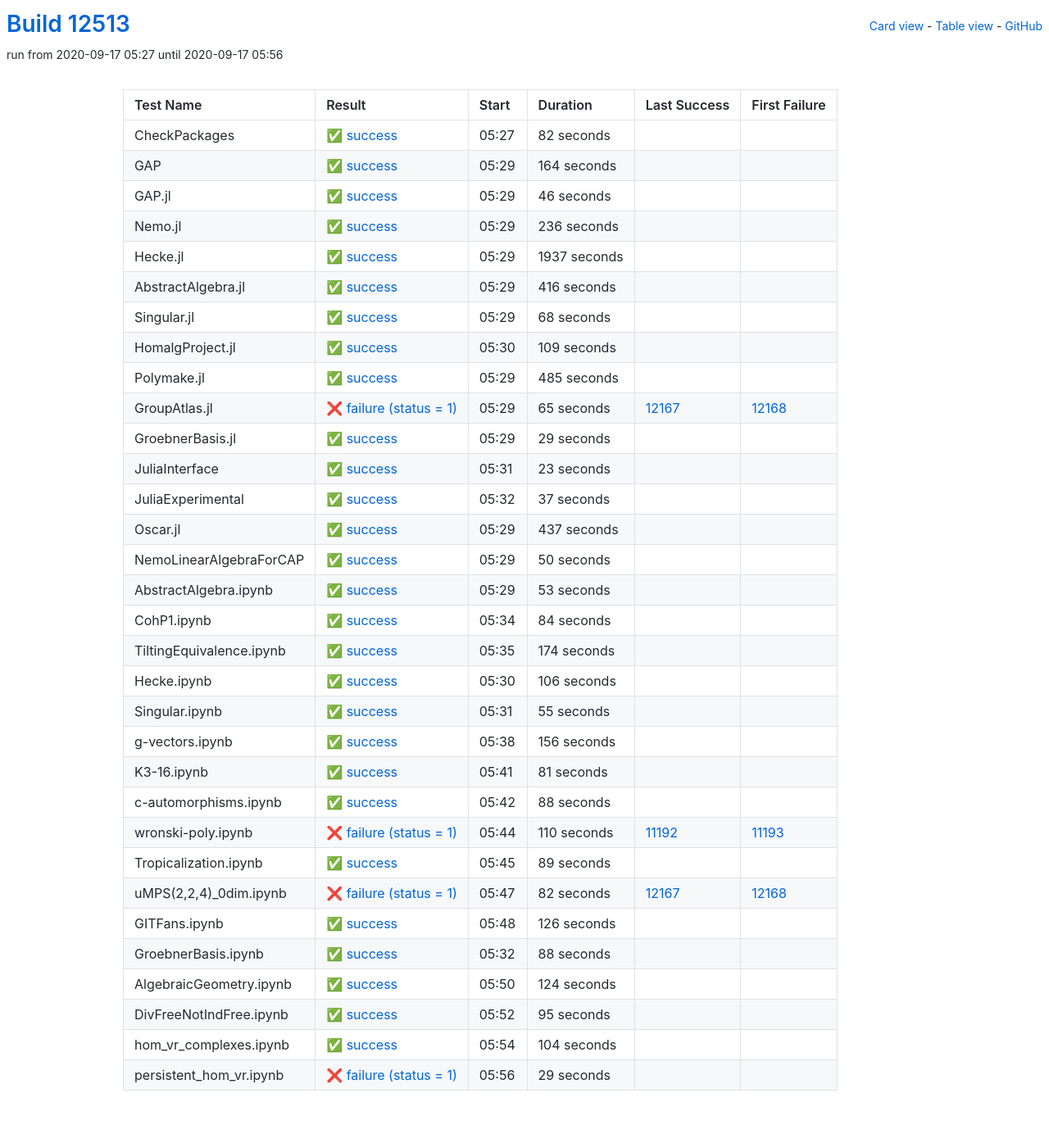
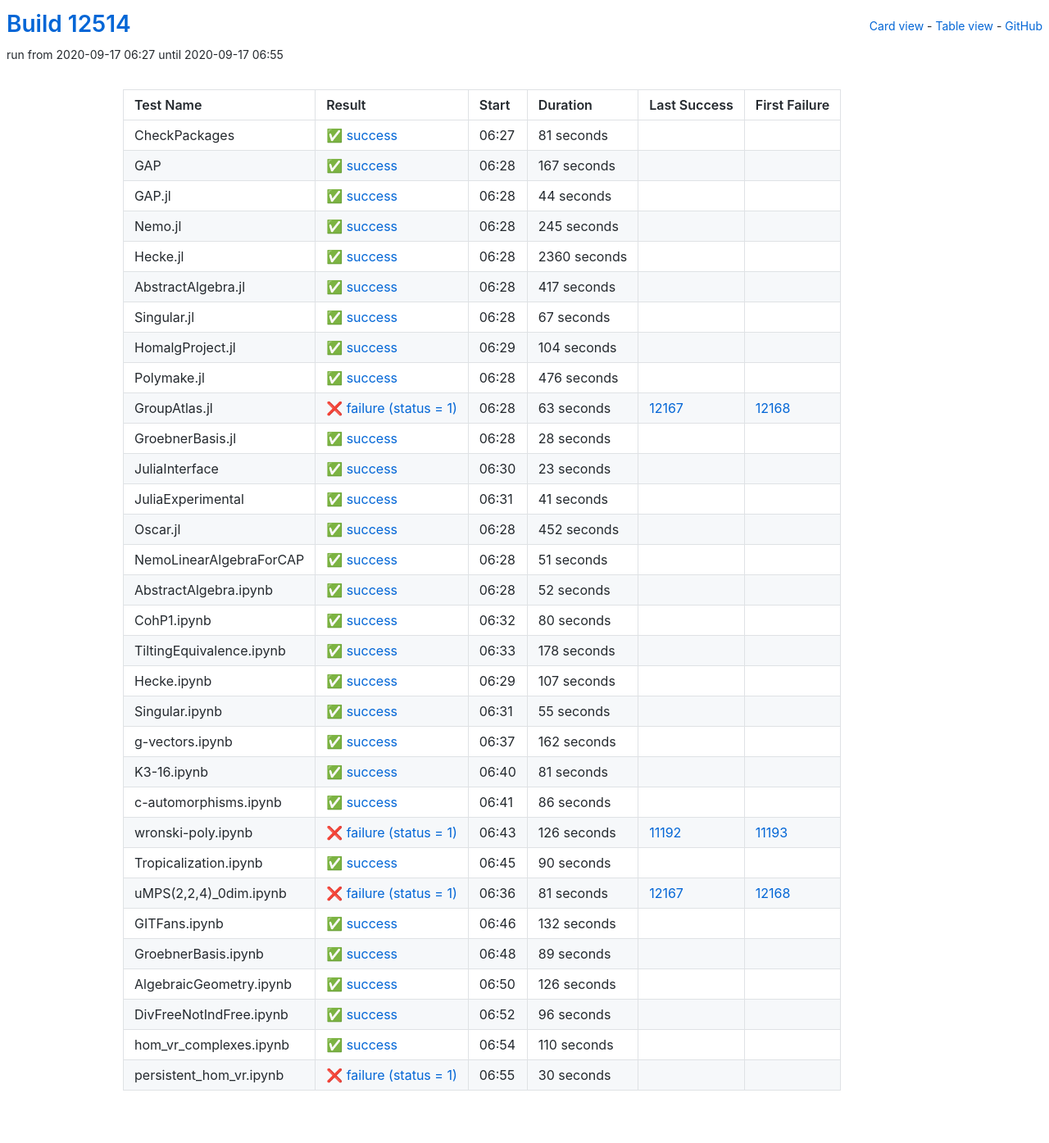
Before and after one commit to oscar-system/oscar-ci-status, a Jekyll site: the page built from table.html, in a window 1280 px wide. Shown: the whole page at 82% size. Built offline with Jekyll 4.4.1, drawn with Linux system fonts in a browser that asks for light colours.

Commit message:
Build #12514

```diff
--- a/_data/ci.yml
+++ b/_data/ci.yml
@@ -1,6 +1,6 @@
 ---
-build: 12513
-build_url: https://oscarci.mathematik.uni-kl.de/job/oscar/12513/
+build: 12514
+build_url: https://oscarci.mathematik.uni-kl.de/job/oscar/12514/
 job: oscar
 organization: oscar-system
 repo: oscar-ci-status
@@ -8,140 +8,140 @@ repourl: https://github.com/oscar-system/oscar-ci-status
 tests:
 - name: CheckPackages
   id: checkpackages
-  log: https://oscarci.mathematik.uni-kl.de/job/oscar/12513/artifact/logs/build-12513/CheckPackages.log
-  start: 2020-09-17 05:27
+  log: https://oscarci.mathematik.uni-kl.de/job/oscar/12514/artifact/logs/build-12514/CheckPackages.log
+  start: 2020-09-17 06:27
   success: true
   exitcode: 0
   status: success
-  duration: 82
+  duration: 81
   last_success: false
   last_success_url:
   first_failure: false
   first_failure_url:
 - name: GAP
   id: gap
-  log: https://oscarci.mathematik.uni-kl.de/job/oscar/12513/artifact/logs/build-12513/GAP.log
-  start: 2020-09-17 05:29
+  log: https://oscarci.mathematik.uni-kl.de/job/oscar/12514/artifact/logs/build-12514/GAP.log
+  start: 2020-09-17 06:28
   success: true
   exitcode: 0
   status: success
-  duration: 164
+  duration: 167
   last_success: false
   last_success_url:
   first_failure: false
   first_failure_url:
 - name: GAP.jl
   id: gap-jl
-  log: https://oscarci.mathematik.uni-kl.de/job/oscar/12513/artifact/logs/build-12513/GAP.jl.log
-  start: 2020-09-17 05:29
+  log: https://oscarci.mathematik.uni-kl.de/job/oscar/12514/artifact/logs/build-12514/GAP.jl.log
+  start: 2020-09-17 06:28
   success: true
   exitcode: 0
   status: success
-  duration: 46
+  duration: 44
   last_success: false
   last_success_url:
   first_failure: false
   first_failure_url:
 - name: Nemo.jl
   id: nemo-jl
-  log: https://oscarci.mathematik.uni-kl.de/job/oscar/12513/artifact/logs/build-12513/Nemo.jl.log
-  start: 2020-09-17 05:29
+  log: https://oscarci.mathematik.uni-kl.de/job/oscar/12514/artifact/logs/build-12514/Nemo.jl.log
+  start: 2020-09-17 06:28
   success: true
   exitcode: 0
   status: success
-  duration: 236
+  duration: 245
   last_success: false
   last_success_url:
   first_failure: false
   first_failure_url:
 - name: Hecke.jl
   id: hecke-jl
-  log: https://oscarci.mathematik.uni-kl.de/job/oscar/12513/artifact/logs/build-12513/Hecke.jl.log
-  start: 2020-09-17 05:29
+  log: https://oscarci.mathematik.uni-kl.de/job/oscar/12514/artifact/logs/build-12514/Hecke.jl.log
+  start: 2020-09-17 06:28
   success: true
   exitcode: 0
   status: success
-  duration: 1937
+  duration: 2360
   last_success: false
   last_success_url:
   first_failure: false
   first_failure_url:
 - name: AbstractAlgebra.jl
   id: abstractalgebra-jl
-  log: https://oscarci.mathematik.uni-kl.de/job/oscar/12513/artifact/logs/build-12513/AbstractAlgebra.jl.log
-  start: 2020-09-17 05:29
+  log: https://oscarci.mathematik.uni-kl.de/job/oscar/12514/artifact/logs/build-12514/AbstractAlgebra.jl.log
+  start: 2020-09-17 06:28
   success: true
   exitcode: 0
   status: success
-  duration: 416
+  duration: 417
   last_success: false
   last_success_url:
   first_failure: false
   first_failure_url:
 - name: Singular.jl
   id: singular-jl
-  log: https://oscarci.mathematik.uni-kl.de/job/oscar/12513/artifact/logs/build-12513/Singular.jl.log
-  start: 2020-09-17 05:29
+  log: https://oscarci.mathematik.uni-kl.de/job/oscar/12514/artifact/logs/build-12514/Singular.jl.log
+  start: 2020-09-17 06:28
   success: true
   exitcode: 0
   status: success
-  duration: 68
+  duration: 67
   last_success: false
   last_success_url:
   first_failure: false
   first_failure_url:
 - name: HomalgProject.jl
   id: homalgproject-jl
-  log: https://oscarci.mathematik.uni-kl.de/job/oscar/12513/artifact/logs/build-12513/HomalgProject.jl.log
-  start: 2020-09-17 05:30
+  log: https://oscarci.mathematik.uni-kl.de/job/oscar/12514/artifact/logs/build-12514/HomalgProject.jl.log
+  start: 2020-09-17 06:29
   success: true
   exitcode: 0
   status: success
-  duration: 109
+  duration: 104
   last_success: false
   last_success_url:
   first_failure: false
   first_failure_url:
 - name: Polymake.jl
   id: polymake-jl
-  log: https://oscarci.mathematik.uni-kl.de/job/oscar/12513/artifact/logs/build-12513/Polymake.jl.log
-  start: 2020-09-17 05:29
+  log: https://oscarci.mathematik.uni-kl.de/job/oscar/12514/artifact/logs/build-12514/Polymake.jl.log
+  start: 2020-09-17 06:28
   success: true
   exitcode: 0
   status: success
-  duration: 485
+  duration: 476
   last_success: false
   last_success_url:
   first_failure: false
   first_failure_url:
 - name: GroupAtlas.jl
   id: groupatlas-jl
-  log: https://oscarci.mathematik.uni-kl.de/job/oscar/12513/artifact/logs/build-12513/GroupAtlas.jl.log
-  start: 2020-09-17 05:29
+  log: https://oscarci.mathematik.uni-kl.de/job/oscar/12514/artifact/logs/build-12514/GroupAtlas.jl.log
+  start: 2020-09-17 06:28
   success: false
   exitcode: 1
   status: failure
-  duration: 65
+  duration: 63
   last_success: 12167
   last_success_url: https://oscarci.mathematik.uni-kl.de/job/oscar/12167/
   first_failure: 12168
   first_failure_url: https://oscarci.mathematik.uni-kl.de/job/oscar/12168/
 - name: GroebnerBasis.jl
   id: groebnerbasis-jl
-  log: https://oscarci.mathematik.uni-kl.de/job/oscar/12513/artifact/logs/build-12513/GroebnerBasis.jl.log
-  start: 2020-09-17 05:29
+  log: https://oscarci.mathematik.uni-kl.de/job/oscar/12514/artifact/logs/build-12514/GroebnerBasis.jl.log
+  start: 2020-09-17 06:28
   success: true
   exitcode: 0
   status: success
-  duration: 29
+  duration: 28
   last_success: false
   last_success_url:
   first_failure: false
   first_failure_url:
 - name: JuliaInterface
   id: juliainterface
-  log: https://oscarci.mathematik.uni-kl.de/job/oscar/12513/artifact/logs/build-12513/JuliaInterface.log
-  start: 2020-09-17 05:31
+  log: https://oscarci.mathematik.uni-kl.de/job/oscar/12514/artifact/logs/build-12514/JuliaInterface.log
+  start: 2020-09-17 06:30
   success: true
   exitcode: 0
   status: success
@@ -152,92 +152,92 @@ tests:
   first_failure_url:
 - name: JuliaExperimental
   id: juliaexperimental
-  log: https://oscarci.mathematik.uni-kl.de/job/oscar/12513/artifact/logs/build-12513/JuliaExperimental.log
-  start: 2020-09-17 05:32
+  log: https://oscarci.mathematik.uni-kl.de/job/oscar/12514/artifact/logs/build-12514/JuliaExperimental.log
+  start: 2020-09-17 06:31
   success: true
   exitcode: 0
   status: success
-  duration: 37
+  duration: 41
   last_success: false
   last_success_url:
   first_failure: false
   first_failure_url:
 - name: Oscar.jl
   id: oscar-jl
-  log: https://oscarci.mathematik.uni-kl.de/job/oscar/12513/artifact/logs/build-12513/Oscar.jl.log
-  start: 2020-09-17 05:29
+  log: https://oscarci.mathematik.uni-kl.de/job/oscar/12514/artifact/logs/build-12514/Oscar.jl.log
+  start: 2020-09-17 06:28
   success: true
   exitcode: 0
   status: success
-  duration: 437
+  duration: 452
   last_success: false
   last_success_url:
   first_failure: false
   first_failure_url:
 - name: NemoLinearAlgebraForCAP
   id: nemolinearalgebraforcap
-  log: https://oscarci.mathematik.uni-kl.de/job/oscar/12513/artifact/logs/build-12513/NemoLinearAlgebraForCAP.log
-  start: 2020-09-17 05:29
+  log: https://oscarci.mathematik.uni-kl.de/job/oscar/12514/artifact/logs/build-12514/NemoLinearAlgebraForCAP.log
+  start: 2020-09-17 06:28
   success: true
   exitcode: 0
   status: success
-  duration: 50
+  duration: 51
   last_success: false
   last_success_url:
   first_failure: false
   first_failure_url:
 - name: AbstractAlgebra.ipynb
   id: abstractalgebra-ipynb
-  log: https://oscarci.mathematik.uni-kl.de/job/oscar/12513/artifact/logs/build-12513/AbstractAlgebra.ipynb.log
-  start: 2020-09-17 05:29
+  log: https://oscarci.mathematik.uni-kl.de/job/oscar/12514/artifact/logs/build-12514/AbstractAlgebra.ipynb.log
+  start: 2020-09-17 06:28
   success: true
   exitcode: 0
   status: success
-  duration: 53
+  duration: 52
   last_success: false
   last_success_url:
   first_failure: false
   first_failure_url:
 - name: CohP1.ipynb
   id: cohp1-ipynb
-  log: https://oscarci.mathematik.uni-kl.de/job/oscar/12513/artifact/logs/build-12513/CohP1.ipynb.log
-  start: 2020-09-17 05:34
+  log: https://oscarci.mathematik.uni-kl.de/job/oscar/12514/artifact/logs/build-12514/CohP1.ipynb.log
+  start: 2020-09-17 06:32
   success: true
   exitcode: 0
   status: success
-  duration: 84
+  duration: 80
   last_success: false
   last_success_url:
   first_failure: false
   first_failure_url:
 - name: TiltingEquivalence.ipynb
   id: tiltingequivalence-ipynb
-  log: https://oscarci.mathematik.uni-kl.de/job/oscar/12513/artifact/logs/build-12513/TiltingEquivalence.ipynb.log
-  start: 2020-09-17 05:35
+  log: https://oscarci.mathematik.uni-kl.de/job/oscar/12514/artifact/logs/build-12514/TiltingEquivalence.ipynb.log
+  start: 2020-09-17 06:33
   success: true
   exitcode: 0
   status: success
-  duration: 174
+  duration: 178
   last_success: false
   last_success_url:
   first_failure: false
   first_failure_url:
 - name: Hecke.ipynb
   id: hecke-ipynb
-  log: https://oscarci.mathematik.uni-kl.de/job/oscar/12513/artifact/logs/build-12513/Hecke.ipynb.log
-  start: 2020-09-17 05:30
+  log: https://oscarci.mathematik.uni-kl.de/job/oscar/12514/artifact/logs/build-12514/Hecke.ipynb.log
+  start: 2020-09-17 06:29
   success: true
   exitcode: 0
   status: success
-  duration: 106
+  duration: 107
   last_success: false
   last_success_url:
   first_failure: false
   first_failure_url:
 - name: Singular.ipynb
   id: singular-ipynb
-  log: https://oscarci.mathematik.uni-kl.de/job/oscar/12513/artifact/logs/build-12513/Singular.ipynb.log
-  start: 2020-09-17 05:31
+  log: https://oscarci.mathematik.uni-kl.de/job/oscar/12514/artifact/logs/build-12514/Singular.ipynb.log
+  start: 2020-09-17 06:31
   success: true
   exitcode: 0
   status: success
@@ -248,20 +248,20 @@ tests:
   first_failure_url:
 - name: g-vectors.ipynb
   id: g-vectors-ipynb
-  log: https://oscarci.mathematik.uni-kl.de/job/oscar/12513/artifact/logs/build-12513/g-vectors.ipynb.log
-  start: 2020-09-17 05:38
+  log: https://oscarci.mathematik.uni-kl.de/job/oscar/12514/artifact/logs/build-12514/g-vectors.ipynb.log
+  start: 2020-09-17 06:37
   success: true
   exitcode: 0
   status: success
-  duration: 156
+  duration: 162
   last_success: false
   last_success_url:
   first_failure: false
   first_failure_url:
 - name: K3-16.ipynb
   id: k3-16-ipynb
-  log: https://oscarci.mathematik.uni-kl.de/job/oscar/12513/artifact/logs/build-12513/K3-16.ipynb.log
-  start: 2020-09-17 05:41
+  log: https://oscarci.mathematik.uni-kl.de/job/oscar/12514/artifact/logs/build-12514/K3-16.ipynb.log
+  start: 2020-09-17 06:40
   success: true
   exitcode: 0
   status: success
@@ -272,32 +272,68 @@ tests:
   first_failure_url:
 - name: c-automorphisms.ipynb
   id: c-automorphisms-ipynb
-  log: https://oscarci.mathematik.uni-kl.de/job/oscar/12513/artifact/logs/build-12513/c-automorphisms.ipynb.log
-  start: 2020-09-17 05:42
+  log: https://oscarci.mathematik.uni-kl.de/job/oscar/12514/artifact/logs/build-12514/c-automorphisms.ipynb.log
+  start: 2020-09-17 06:41
   success: true
   exitcode: 0
   status: success
-  duration: 88
+  duration: 86
   last_success: false
   last_success_url:
   first_failure: false
   first_failure_url:
 - name: wronski-poly.ipynb
   id: wronski-poly-ipynb
-  log: https://oscarci.mathematik.uni-kl.de/job/oscar/12513/artifact/logs/build-12513/wronski-poly.ipynb.log
-  start: 2020-09-17 05:44
+  log: https://oscarci.mathematik.uni-kl.de/job/oscar/12514/artifact/logs/build-12514/wronski-poly.ipynb.log
+  start: 2020-09-17 06:43
   success: false
   exitcode: 1
   status: failure
-  duration: 110
+  duration: 126
   last_success: 11192
   last_success_url: https://oscarci.mathematik.uni-kl.de/job/oscar/11192/
   first_failure: 11193
   first_failure_url: https://oscarci.mathematik.uni-kl.de/job/oscar/11193/
 - name: Tropicalization.ipynb
   id: tropicalization-ipynb
-  log: https://oscarci.mathematik.uni-kl.de/job/oscar/12513/artifact/logs/build-12513/Tropicalization.ipynb.log
-  start: 2020-09-17 05:45
+  log: https://oscarci.mathematik.uni-kl.de/job/oscar/12514/artifact/logs/build-12514/Tropicalization.ipynb.log
+  start: 2020-09-17 06:45
+  success: true
+  exitcode: 0
+  status: success
+  duration: 90
+  last_success: false
+  last_success_url:
+  first_failure: false
+  first_failure_url:
+- name: uMPS(2,2,4)_0dim.ipynb
+  id: umps-2-2-4-0dim-ipynb
+  log: https://oscarci.mathematik.uni-kl.de/job/oscar/12514/artifact/logs/build-12514/uMPS-2-2-4-_0dim.ipynb.log
+  start: 2020-09-17 06:36
+  success: false
+  exitcode: 1
+  status: failure
+  duration: 81
+  last_success: 12167
+  last_success_url: https://oscarci.mathematik.uni-kl.de/job/oscar/12167/
+  first_failure: 12168
+  first_failure_url: https://oscarci.mathematik.uni-kl.de/job/oscar/12168/
+- name: GITFans.ipynb
+  id: gitfans-ipynb
+  log: https://oscarci.mathematik.uni-kl.de/job/oscar/12514/artifact/logs/build-12514/GITFans.ipynb.log
+  start: 2020-09-17 06:46
+  success: true
+  exitcode: 0
+  status: success
+  duration: 132
+  last_success: false
+  last_success_url:
+  first_failure: false
+  first_failure_url:
+- name: GroebnerBasis.ipynb
+  id: groebnerbasis-ipynb
+  log: https://oscarci.mathematik.uni-kl.de/job/oscar/12514/artifact/logs/build-12514/GroebnerBasis.ipynb.log
+  start: 2020-09-17 06:48
   success: true
   exitcode: 0
   status: success
@@ -306,22 +342,10 @@ tests:
   last_success_url:
   first_failure: false
   first_failure_url:
-- name: uMPS(2,2,4)_0dim.ipynb
-  id: umps-2-2-4-0dim-ipynb
-  log: https://oscarci.mathematik.uni-kl.de/job/oscar/12513/artifact/logs/build-12513/uMPS-2-2-4-_0dim.ipynb.log
-  start: 2020-09-17 05:47
-  success: false
-  exitcode: 1
-  status: failure
-  duration: 82
-  last_success: 12167
-  last_success_url: https://oscarci.mathematik.uni-kl.de/job/oscar/12167/
-  first_failure: 12168
-  first_failure_url: https://oscarci.mathematik.uni-kl.de/job/oscar/12168/
-- name: GITFans.ipynb
-  id: gitfans-ipynb
-  log: https://oscarci.mathematik.uni-kl.de/job/oscar/12513/artifact/logs/build-12513/GITFans.ipynb.log
-  start: 2020-09-17 05:48
+- name: AlgebraicGeometry.ipynb
+  id: algebraicgeometry-ipynb
+  log: https://oscarci.mathematik.uni-kl.de/job/oscar/12514/artifact/logs/build-12514/AlgebraicGeometry.ipynb.log
+  start: 2020-09-17 06:50
   success: true
   exitcode: 0
   status: success
@@ -330,62 +354,38 @@ tests:
   last_success_url:
   first_failure: false
   first_failure_url:
-- name: GroebnerBasis.ipynb
-  id: groebnerbasis-ipynb
-  log: https://oscarci.mathematik.uni-kl.de/job/oscar/12513/artifact/logs/build-12513/GroebnerBasis.ipynb.log
-  start: 2020-09-17 05:32
+- name: DivFreeNotIndFree.ipynb
+  id: divfreenotindfree-ipynb
+  log: https://oscarci.mathematik.uni-kl.de/job/oscar/12514/artifact/logs/build-12514/DivFreeNotIndFree.ipynb.log
+  start: 2020-09-17 06:52
   success: true
   exitcode: 0
   status: success
-  duration: 88
-  last_success: false
-  last_success_url:
-  first_failure: false
-  first_failure_url:
-- name: AlgebraicGeometry.ipynb
-  id: algebraicgeometry-ipynb
-  log: https://oscarci.mathematik.uni-kl.de/job/oscar/12513/artifact/logs/build-12513/AlgebraicGeometry.ipynb.log
-  start: 2020-09-17 05:50
-  success: true
-  exitcode: 0
-  status: success
-  duration: 124
-  last_success: false
-  last_success_url:
-  first_failure: false
-  first_failure_url:
-- name: DivFreeNotIndFree.ipynb
-  id: divfreenotindfree-ipynb
-  log: https://oscarci.mathematik.uni-kl.de/job/oscar/12513/artifact/logs/build-12513/DivFreeNotIndFree.ipynb.log
-  start: 2020-09-17 05:52
-  success: true
-  exitcode: 0
-  status: success
-  duration: 95
+  duration: 96
   last_success: false
   last_success_url:
   first_failure: false
   first_failure_url:
 - name: hom_vr_complexes.ipynb
   id: hom-vr-complexes-ipynb
-  log: https://oscarci.mathematik.uni-kl.de/job/oscar/12513/artifact/logs/build-12513/hom_vr_complexes.ipynb.log
-  start: 2020-09-17 05:54
+  log: https://oscarci.mathematik.uni-kl.de/job/oscar/12514/artifact/logs/build-12514/hom_vr_complexes.ipynb.log
+  start: 2020-09-17 06:54
   success: true
   exitcode: 0
   status: success
-  duration: 104
+  duration: 110
   last_success: false
   last_success_url:
   first_failure: false
   first_failure_url:
 - name: persistent_hom_vr.ipynb
   id: persistent-hom-vr-ipynb
-  log: https://oscarci.mathematik.uni-kl.de/job/oscar/12513/artifact/logs/build-12513/persistent_hom_vr.ipynb.log
-  start: 2020-09-17 05:56
+  log: https://oscarci.mathematik.uni-kl.de/job/oscar/12514/artifact/logs/build-12514/persistent_hom_vr.ipynb.log
+  start: 2020-09-17 06:55
   success: false
   exitcode: 1
   status: failure
-  duration: 29
+  duration: 30
   last_success: false
   last_success_url:
   first_failure: false
```
Also changed, not shown: README.md.
